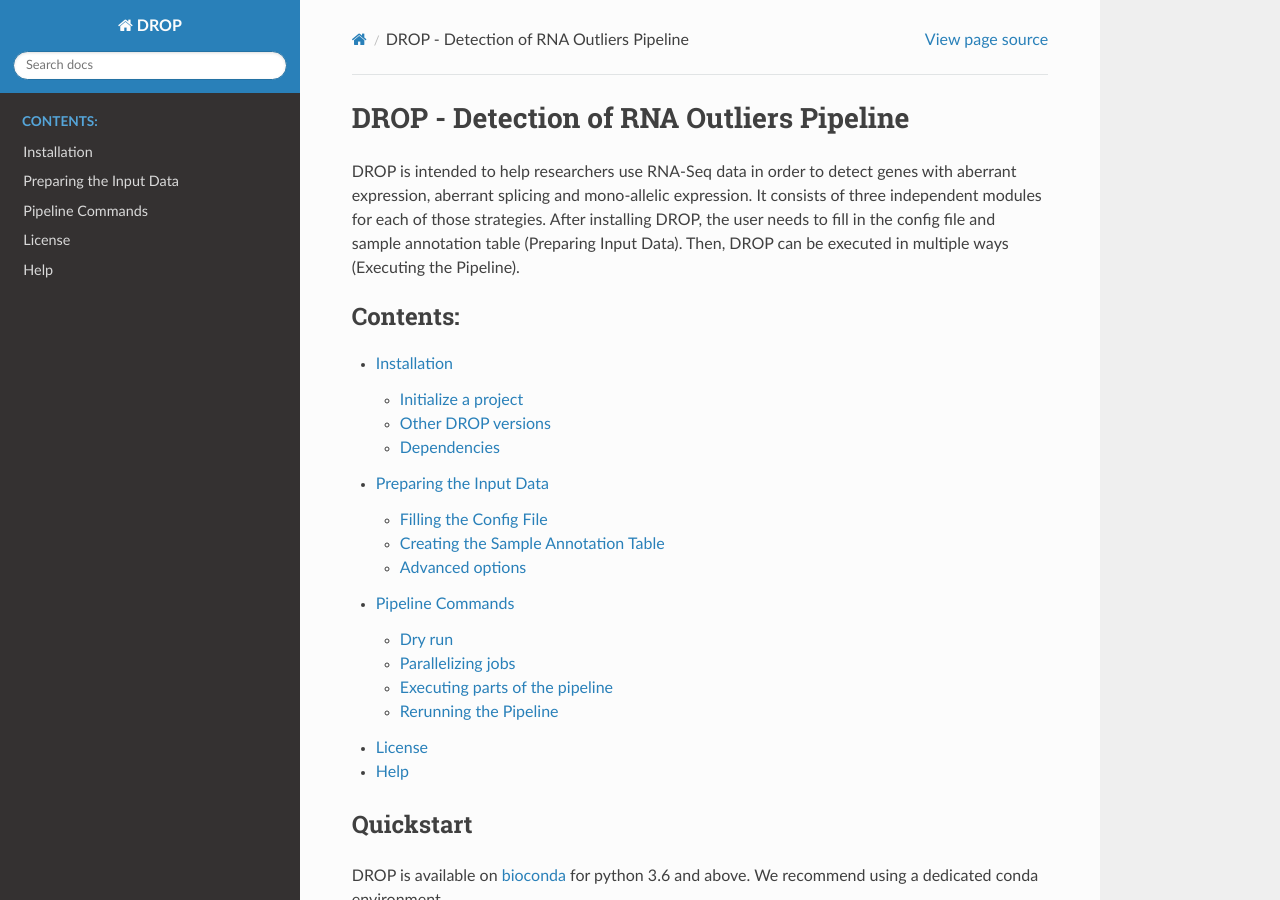
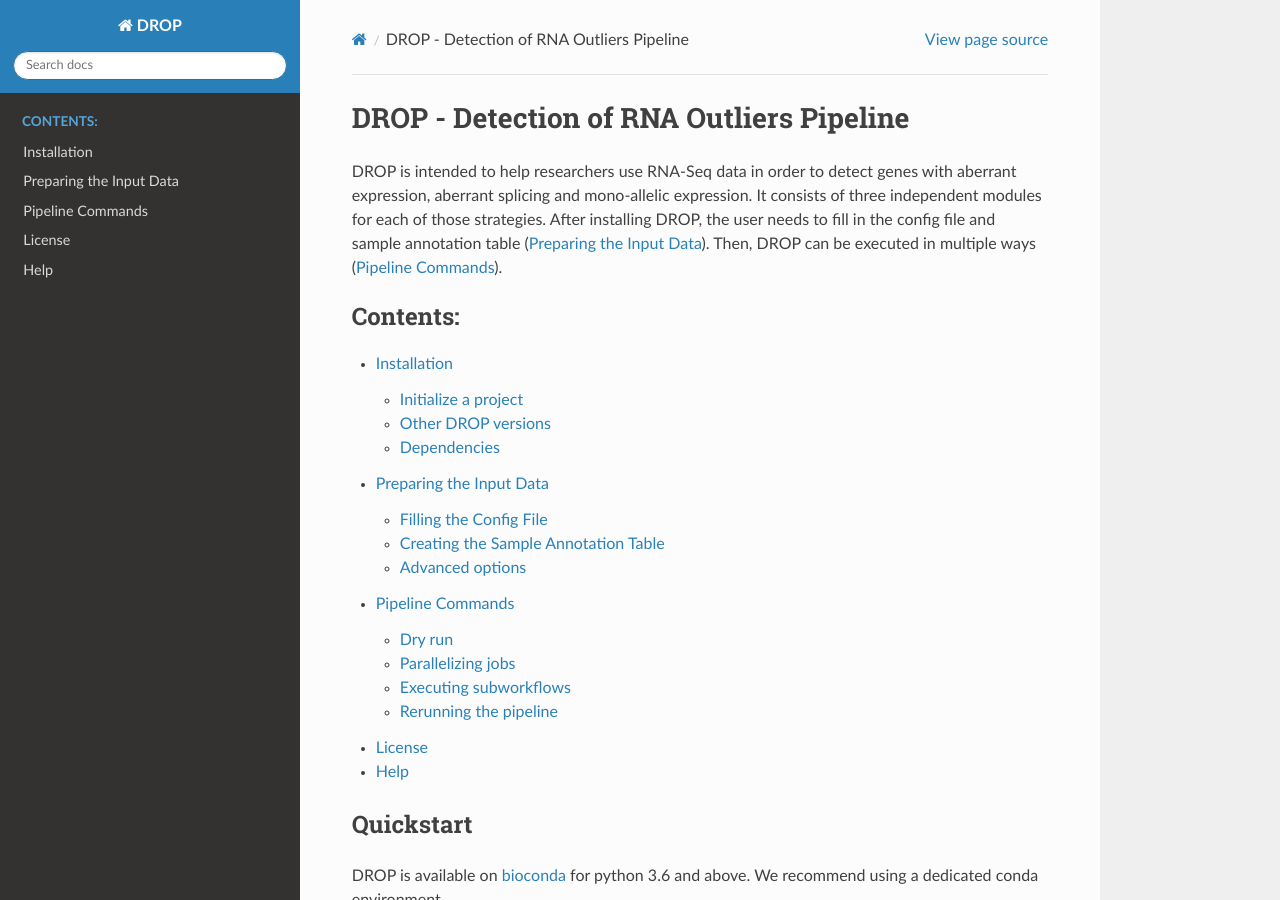
Before and after one commit to gagneurlab/drop, a Sphinx documentation site: the page built from docs/source/index.rst, in a window 1280 px wide and 900 px high. Built offline with Sphinx 7.4.7 and the Read the Docs theme 2.0.0, drawn with Linux system fonts in a browser that asks for light colours.

Commit message:
fixed referencing in docs

```diff
--- a/docs/source/index.rst
+++ b/docs/source/index.rst
@@ -1,8 +1,10 @@
 DROP - Detection of RNA Outliers Pipeline
 ==========================================
 
-DROP is intended to help researchers use RNA-Seq data in order to detect genes with aberrant expression, aberrant splicing and mono-allelic expression. It consists of three independent modules for each of those strategies.
-After installing DROP, the user needs to fill in the config file and sample annotation table (Preparing Input Data). Then, DROP can be executed in multiple ways (Executing the Pipeline).
+DROP is intended to help researchers use RNA-Seq data in order to detect genes with aberrant expression,
+aberrant splicing and mono-allelic expression. It consists of three independent modules for each of those strategies.
+After installing DROP, the user needs to fill in the config file and sample annotation table (:ref:`prepare`).
+Then, DROP can be executed in multiple ways (:ref:`pipeline`).
 
 .. toctree::
    :maxdepth: 2
--- a/docs/source/pipeline.rst
+++ b/docs/source/pipeline.rst
@@ -39,8 +41,8 @@ DROP's steps are computationally heavy, therefore it is a good idea to run them
 If the ``--cores`` flag is not specified, snakemake will use a single core by default.
 
 
-Executing parts of the pipeline
--------------------------------
+Executing subworkflows
+----------------------
 
 Every single module can be called independently.
 
@@ -62,7 +64,7 @@ An example for calling the aberrant expression pipeline with 10 cores would be
 
     snakemake aberrantExpression --cores 10
 
-Rerunning the Pipeline
+Rerunning the pipeline
 ----------------------
 
 When DROP is updated or jobs fail, the following commands can be used to rerun and troubleshoot.
```
Also changed, not shown: other parts of docs/source/pipeline.rst (+2 -0 lines), README.md (+4 -1 lines).
